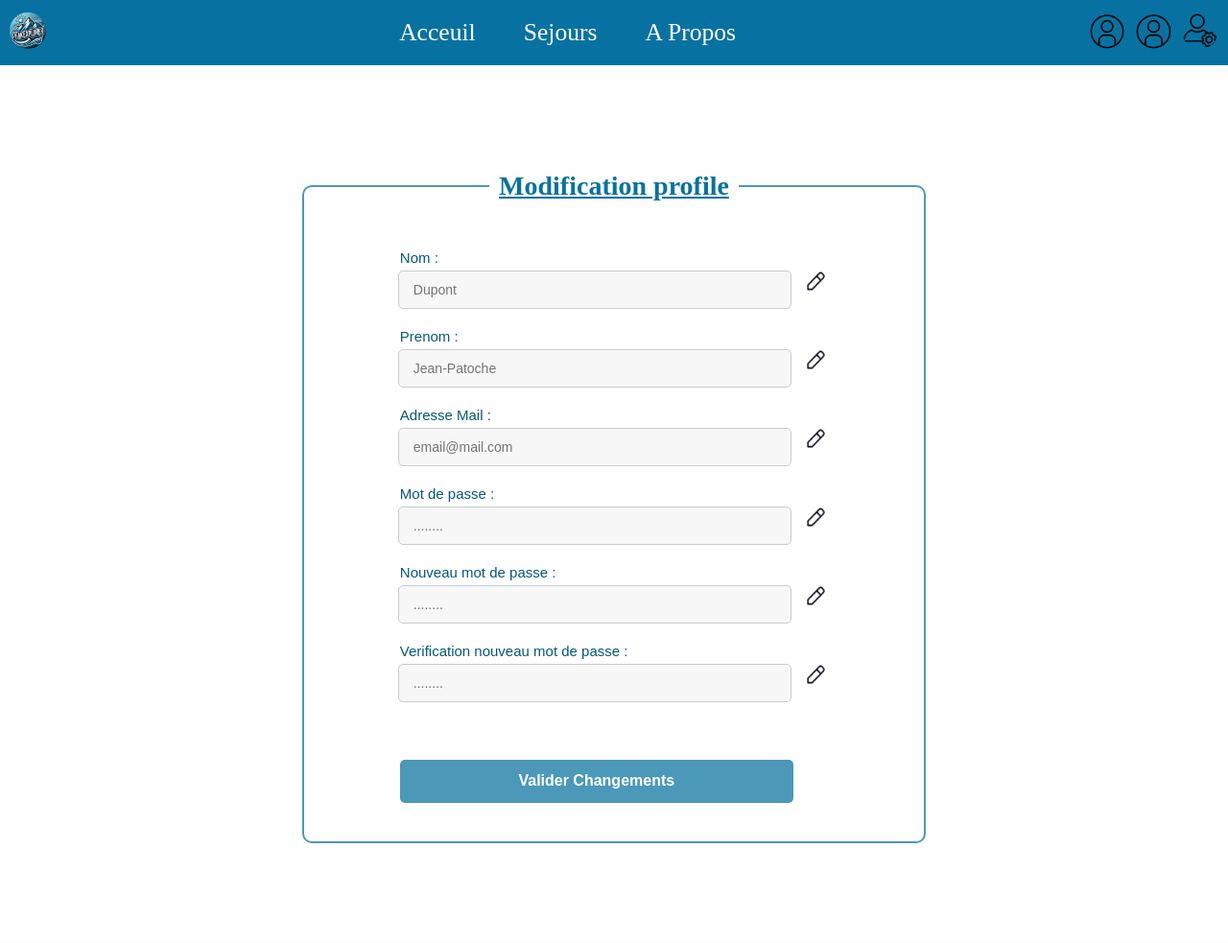
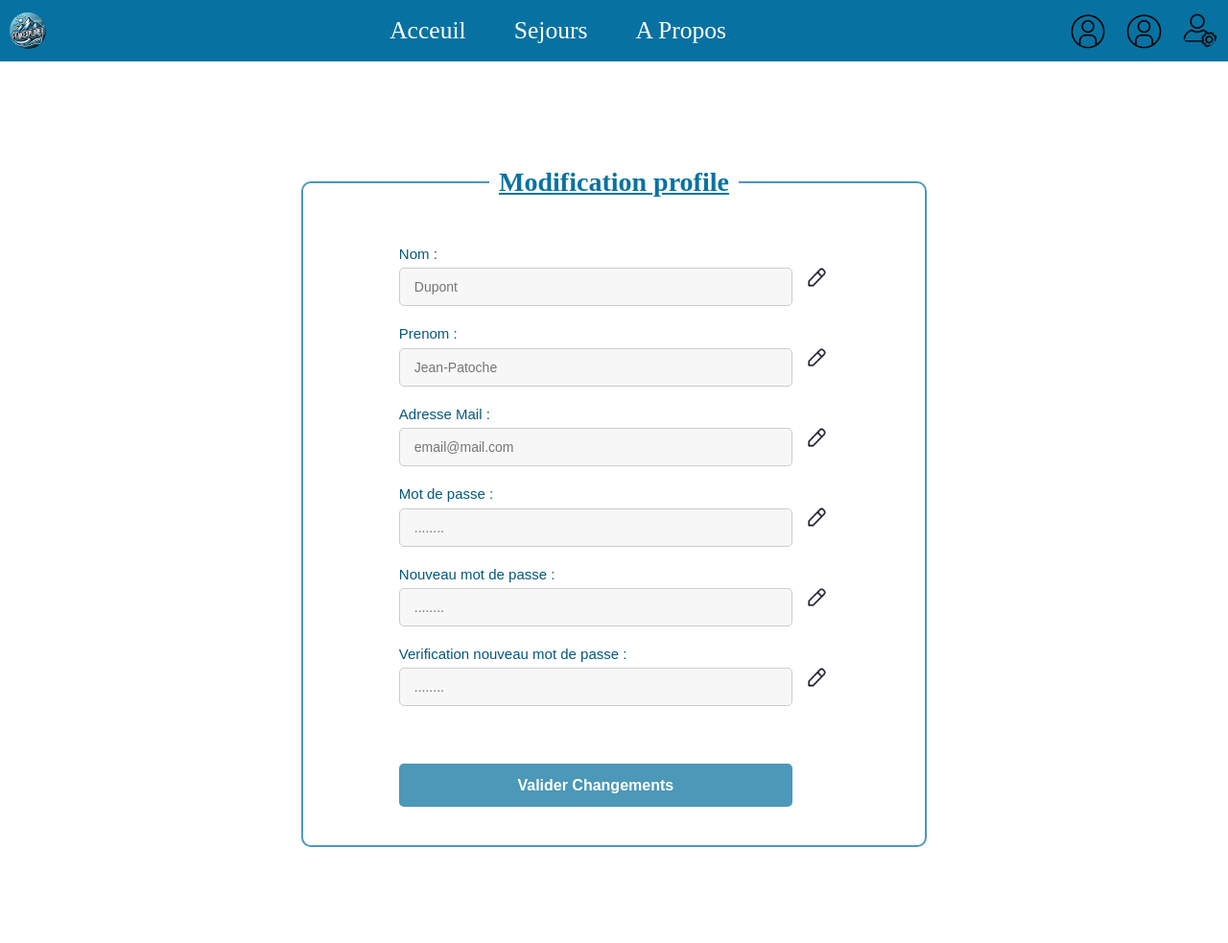
Before and after one commit to Samito-05/Click-Journey_MI3_Groupe_H, a PHP site: page /profile.html in a window 1280 px wide. Shown: the whole page at 96% size. Before the commit the page ends 879 px from the top, so only its background shows below. Run offline with PHP 8.4, Linux system fonts and the light colour scheme.

Commit message:
mise en forme css

```diff
--- a/Connexion.html
+++ b/Connexion.html
@@ -50,9 +50,9 @@
                 </div>
 
                 <div class="div_connexion">
-                    <label for="mdp">Mot de passe * :</label>
+                    <label for="mdp_connexion">Mot de passe * :</label>
                 </div>
-                    <input type="password" id="mdp" name="mdp" class="champ_connexion" required>
+                    <input type="password" id="mdp_connexion" name="mdp_connexion" class="champ_connexion" required>
                 </div>
 
                 <button type="submit" class="boutton_connexion">Me connecter</button>
--- a/profile.html
+++ b/profile.html
@@ -39,10 +39,10 @@
                 </abbr>
             </div>
         </header>
-        <fieldset class="field_inscription">
-            <legend class="legend_inscription">Modification profile</legend>
-            <form class="form_inscription">
-                <div class="div_ins">
+        <fieldset class="field_profile">
+            <legend class="legend_profile">Modification profile</legend>
+            <form class="form_profile">
+                <div class="div_profile">
                     <label for="nom">Nom :</label>
                 </div>
                 <div class="div_modif">
@@ -50,35 +50,35 @@
                     <label for="nom"><img class="modif" src="Images/modif.png"></label>
                 </div>
 
-                <div class="div_ins">
+                <div class="div_profile">
                     <label for="prenom">Prenom :</label>
                 </div>
                 <div class="div_modif">
                     <input type="text" id="prenom" name="prenom" class="champ_inscription" placeholder="Jean-Patoche">
                     <label for="prenom"><img class="modif" src="Images/modif.png"></label>
                 </div>
-                <div class="div_ins">
+                <div class="div_profile">
                     <label for="mail">Adresse Mail :</label>
                 </div>
                 <div class="div_modif">
                     <input type="email" id="mail" name="mail" class="champ_inscription" placeholder="email@mail.com">
                     <label for="mail"><img class="modif" src="Images/modif.png"></label>
                 </div>
-                <div class="div_ins">
+                <div class="div_profile">
                     <label for="mdp1">Mot de passe :</label>
                 </div>
                 <div class="div_modif">
                     <input type="password" id="mdp1" name="mdp1" class="champ_inscription" placeholder="........">
                     <label for="mdp1"><img class="modif" src="Images/modif.png"></label>
                 </div>
-                <div class="div_ins">
+                <div class="div_profile">
                     <label for="mdp2">Nouveau mot de passe :</label>
                 </div>
                 <div class="div_modif">
                     <input type="password" id="mdp2" name="mdp2" class="champ_inscription" placeholder="........">
                     <label for="mdp2"><img class="modif" src="Images/modif.png"></label>
                 </div>
-                <div class="div_ins">
+                <div class="div_profile">
                     <label for="mdp3">Verification nouveau mot de passe :</label>
                 </div>
                 <div class="div_modif">
--- a/style.css
+++ b/style.css
@@ -20,31 +18,32 @@ ul.Haut_Page {
     display: flex;
     align-items: center;
     justify-content: center;
-    font-size: 2vw;.field_connexion {
+    font-size: 2vw;
+    width: 100%;
+}
+
+.field_connexion,
+.feild_verification {
     display: flex;
     flex-direction: column;
     align-items: center;
     justify-content: center;
-    }
+}
 
-    width: 100%;
+li.active a,
+li.inactive a {
+    color: white;
+    padding: 0 25px;
+    text-decoration: none;
 }
 
 li.active a {
     background: #05587C;
     border-radius: 15px;
-    color: white;
-    padding-left: 25px;
-    padding-right: 25px;
-    text-decoration: none;
 }
 
 li.inactive a {
     background: #0772A1;
-    color: white;
-    padding-left: 25px;
-    padding-right: 25px;
-    text-decoration: none;
 }
 
 li.inactive a:hover {
@@ -52,48 +51,36 @@ li.inactive a:hover {
     border-radius: 15px;
 }
 
-.logo_petit img{
+.logo_petit img,
+.profile img {
     height: 3vw;
     border-radius: 40px;
-    padding-left: 0;
-    margin-left: 10px;
+    margin: 0 10px;
     vertical-align: middle;
 }
 
-.profile img{
-    height: 3vw;
-    border-radius: 40px;
-    padding-right: 0;
-    margin-right: 10px;
-}
-
-.profile img:hover{
+.profile img:hover {
     background: lightgray;
 }
 
-/* Fin entete pour nos pages*/
+/* Fin entete pour nos pages */
 
 /* Index.html */
-
-.img_acceuil{
+.img_acceuil {
     width: 100%;
-    padding-left: 25px;
-    padding-right: 25px;
-    padding-bottom: 25px;
-
+    padding: 0 25px 25px;
 }
 
 h1.Titre {
-    color :black;
+    color: black;
     font-size: 5vw;
     text-align: center;
     padding: 25px;
 }
 
-.destination img{
+.destination img {
     width: 45%;
-    margin-top: 2vw;
-    margin-bottom: 2vw;
+    margin: 2vw 0;
     border-radius: 2vw;
 }
 
@@ -239,7 +231,6 @@ h2.sous_titre {
     width: 410px;
     height: 45px;
     margin-top: 40px;
-    align-items: center;
     text-align: center;
     background-color: #4B98B8;
     padding: 12px;
@@ -275,12 +266,13 @@ h2.sous_titre {
 /* Fin Connexion.html */
 
 /* Inscription.html */
-
-.form_inscription {
+.form_inscription,
+.form_profile {
     font-family: Arial, sans-serif;
 }
 
-.legend_inscription{
+.legend_inscription,
+.legend_profile {
     text-align: center;
     font-weight: bold;
     font-size: 28px;
@@ -289,47 +281,46 @@ h2.sous_titre {
     padding: 10px;
 }
 
-.field_inscription{
+.field_inscription,
+.field_profile {
     width: 33%;
-    margin: auto;
-    margin-top: 100px;
-    margin-bottom: 100px;
+    margin: 100px auto;
     border: 2px solid #4D98B8;
     border-radius: 10px;
     padding: 40px 100px;
 }
 
-.div_ins{
+.div_ins,
+.div_profile {
     text-align: left;
     color: #05587C;
     font-size: 15px;
 }
 
-.champ_inscription{
+.champ_inscription {
     width: 410px;
     height: 40px;
     margin-bottom: 20px;
-    margin-left: -2px;
-    padding: 8px 15px 8px 15px;
+    padding: 8px 15px;
     border-radius: 5px;
     background-color: #F7F7F7;
 }
+
 .champ_inscription:focus {
     border: 2px solid #4B98B8;
     outline: none;
 }
 
-.saisie_obligatoire{
+.saisie_obligatoire {
     font-family: Arial, sans-serif;
     margin-left: 290px;
     font-size: 14px;
-    color: #05587C
+    color: #05587C;
 }
 
-.boutton_inscription{
+.boutton_inscription {
     width: 410px;
     margin-top: 40px;
-    align-items: center;
     text-align: center;
     background-color: #4B98B8;
     padding: 12px;
@@ -376,13 +366,15 @@ button:hover{
 
 /* Fin Inscription.html */
 
-input, select {
+input,
+select {
     width: 100%;
-    padding: 8px;
-    margin-top: 5px;
+    padding: .75vw;
     border: 1px solid #ccc;
     border-radius: 5px;
     font-size: 14px;
+    margin-top: .5vw;
+    margin-bottom: .5vw;
 }
 
 button {
```
Also changed, not shown: other parts of style.css (+54 -61 lines), Inscription.html (+4 -4 lines), index.html (+9 -0 lines), verif_admin.html (+9 -8 lines), Images/loupe.png (added).
